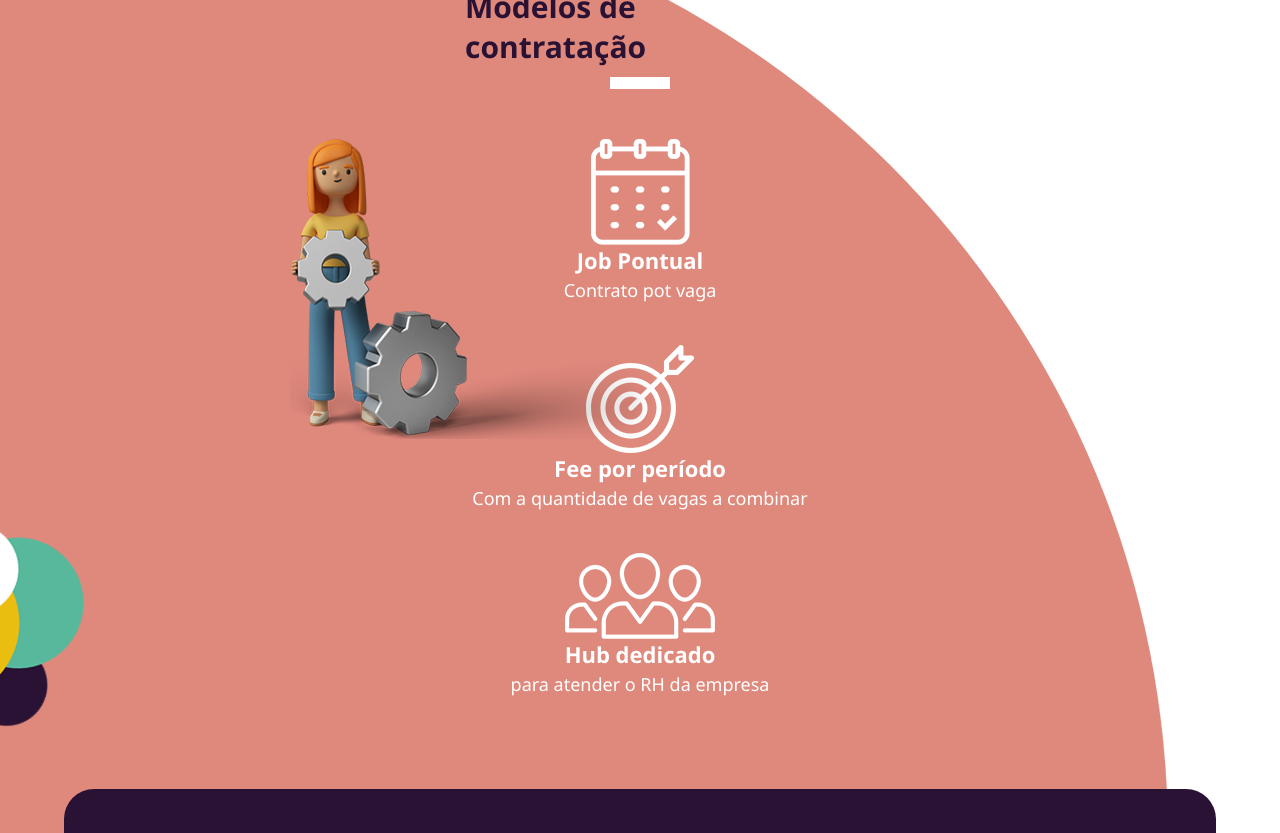
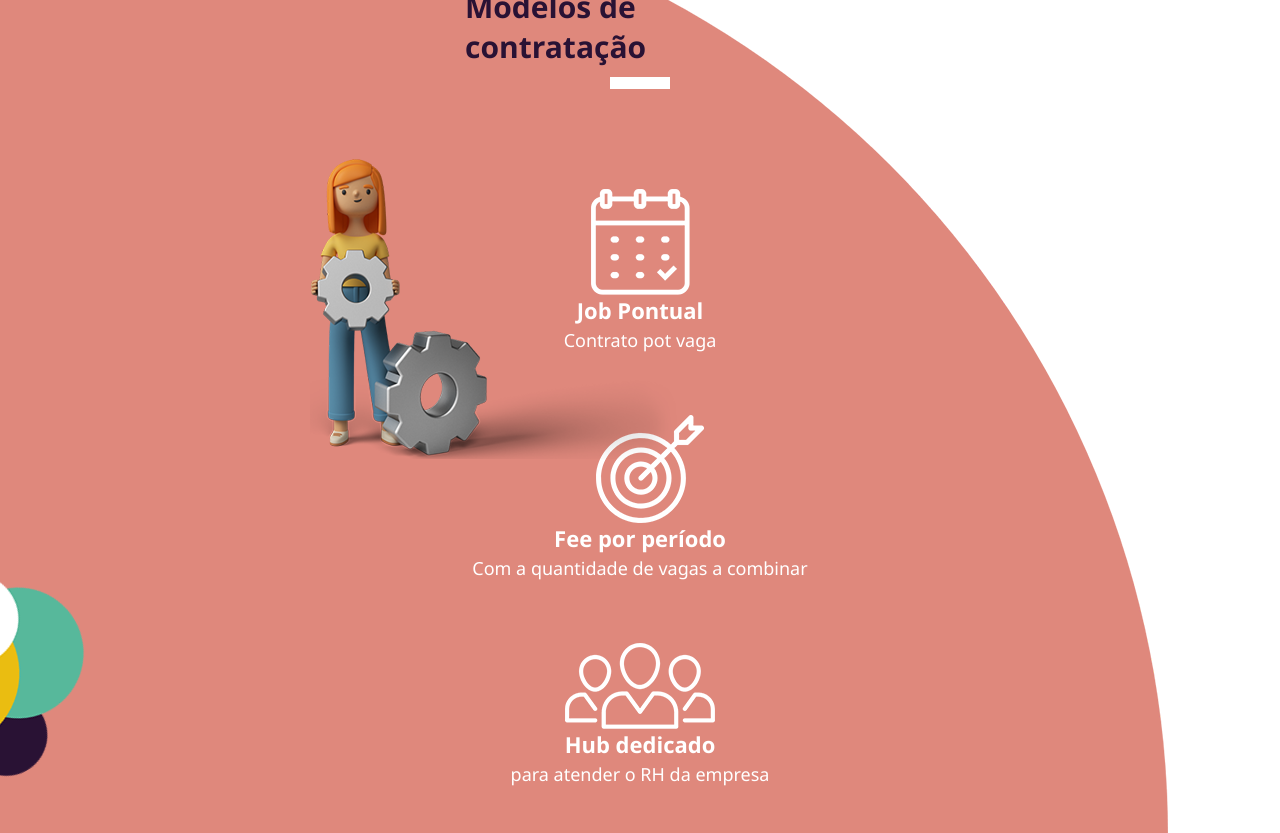
Before and after one commit to glhermepaiva/lp_uptalent, a Next.js app: page / in a window 1280 px wide. Shown: the part 3420-4253 px from the top of the page. Built offline with nearby package versions, Linux system fonts and the light colour scheme.

Commit message:
Ajustes no mobile

```diff
--- a/src/styles/index.module.css
+++ b/src/styles/index.module.css
@@ -392,7 +392,7 @@
     width: 60px;
     height: 12px;
     background-color: #fff;
-    margin: -40px auto 50px auto;
+    margin: -40px auto 100px auto;
 }
 
 .imgGear {
@@ -402,7 +402,7 @@
     position: absolute;
     z-index: 0;
     overflow: hidden;
-    margin: 0 0 0 290px;
+    margin: -30px 0 0 310px;
 }
 
 .imgBall2 {
@@ -427,7 +427,7 @@
     display: flex;
     flex-direction: column;
     align-items: center;
-    margin: 0 0 20px 0;
+    margin: 0 0 30px 0;
 }
 
 .fotoPontual {
@@ -452,13 +452,14 @@
     display: flex;
     flex-direction: column;
     align-items: center;
-    margin: 20px 0 20px 0;
+    margin: 30px 0 30px 0;
 }
 
 .fotoFee {
     background-image: url(../assets/mobile/contratacaofee.png);
     width: 108px;
     height: 108px;
+    margin: 0 0 0 20px;
 }
 
 .tituloFee {
@@ -477,7 +478,7 @@
     display: flex;
     flex-direction: column;
     align-items: center;
-    margin: 20px 0 90px 0;
+    margin: 30px 0 90px 0;
 }
 
 .fotoHub {
```
